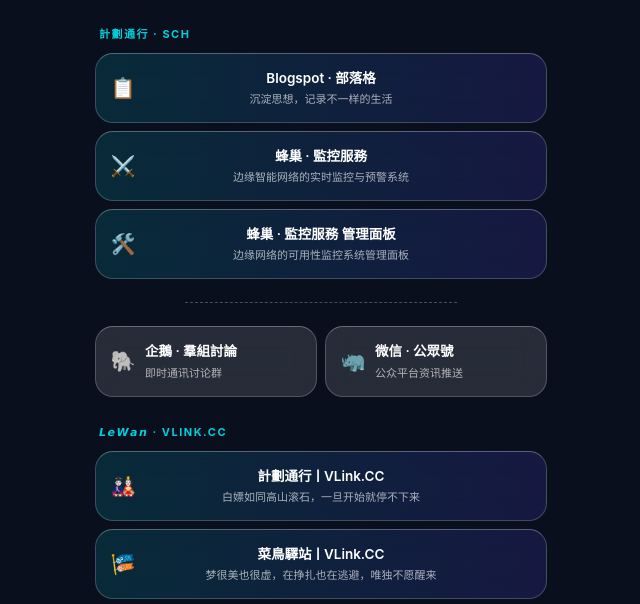
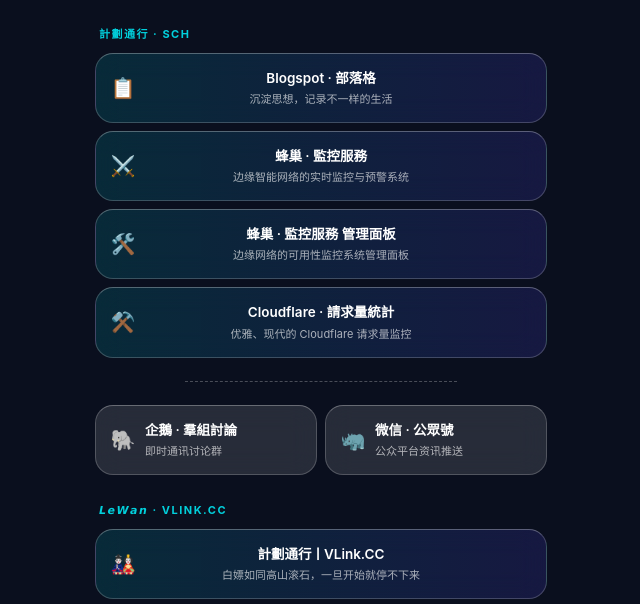
Before and after one commit to iTaoPu/VLink, a plain HTML site: page index.html in a window 1280 px wide. Shown: the part 905-1509 px from the top of the page, without its empty margins (319-959 px from the left). Drawn offline with Linux system fonts and the light colour scheme; no server answers.

Commit message:
Update index.html

```diff
--- a/index.html
+++ b/index.html
@@ -215,6 +215,10 @@
                 <div class="icon">🛠️</div>
                 <div class="card-info"><h3>蜂巢 · 監控服務 管理面板</h3><p>边缘网络的可用性监控系统管理面板</p></div>
             </a>
+            <a href="https://usagepanel.sspai.net.cn/" class="card card-wide card-feature">
+                <div class="icon">⚒️</div>
+                <div class="card-info"><h3>Cloudflare · 請求量統計</h3><p>优雅、现代的 Cloudflare 请求量监控</p></div>
+            </a>
 
             <div style="grid-column: span 2; width: 60%; justify-self: center; border-top: 1px dashed var(--text-dim); margin: 15px 0; opacity: 0.4;"></div>
 
```
